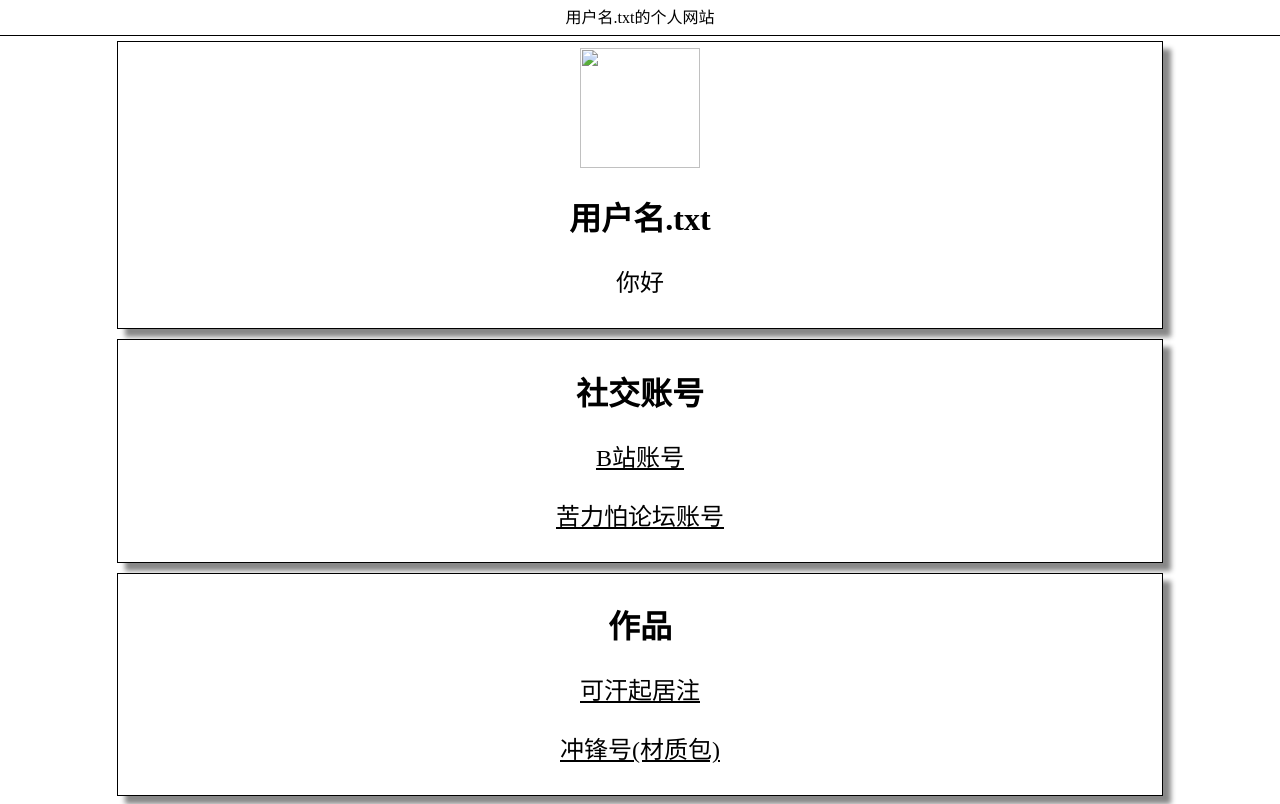
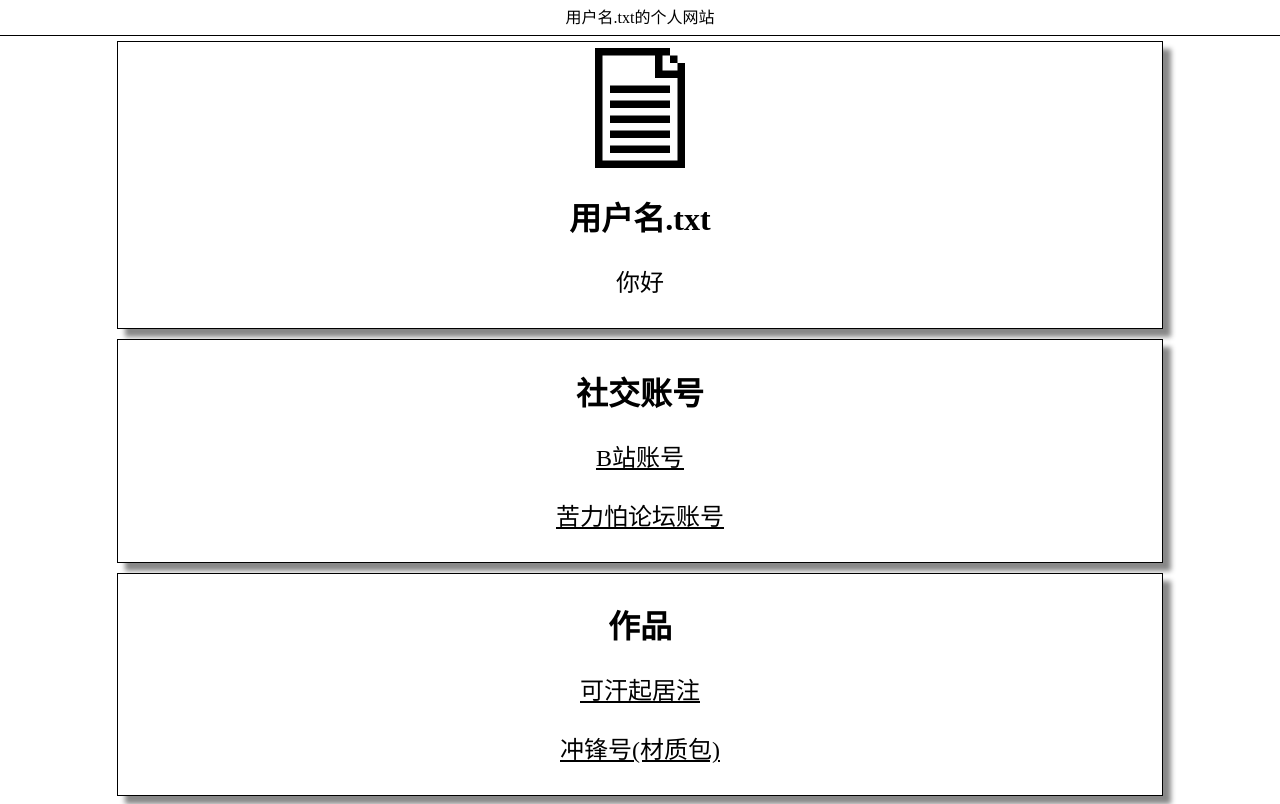
Before and after one commit to yhmtxt/yhmtxt.github.io, a plain HTML site: page index.html in a window 1280 px wide. Shown: the top 804 px of the page. Drawn offline with Linux system fonts and the light colour scheme.

Commit message:
Add files via upload

```diff
--- a/index.html
+++ b/index.html
@@ -6,7 +6,7 @@
     <meta http-equiv="X-UA-Compatible" content="IE=edge">
     <meta name="viewport" content="width=device-width, initial-scale=1.0">
 	<title>用户名.txt的个人网站</title>
-    <link rel="icon" href="imagine/icon.png" type="image/x-icon" />
+    <link rel="icon" href="image/icon.png" type="image/x-icon" />
 </head>
 <body>
 <style>
@@ -52,7 +52,7 @@ a {
     <header>用户名.txt的个人网站</header>
     <main>
       <box>
-	  <img src='imagine/picture.png'width="120" height="120"/>
+	  <img src='image/picture.png'width="120" height="120"/>
 	  <h1>用户名.txt</h1>
       <p>你好</p>
       </box>
```
Also changed, not shown: test.html (+2 -2 lines).
